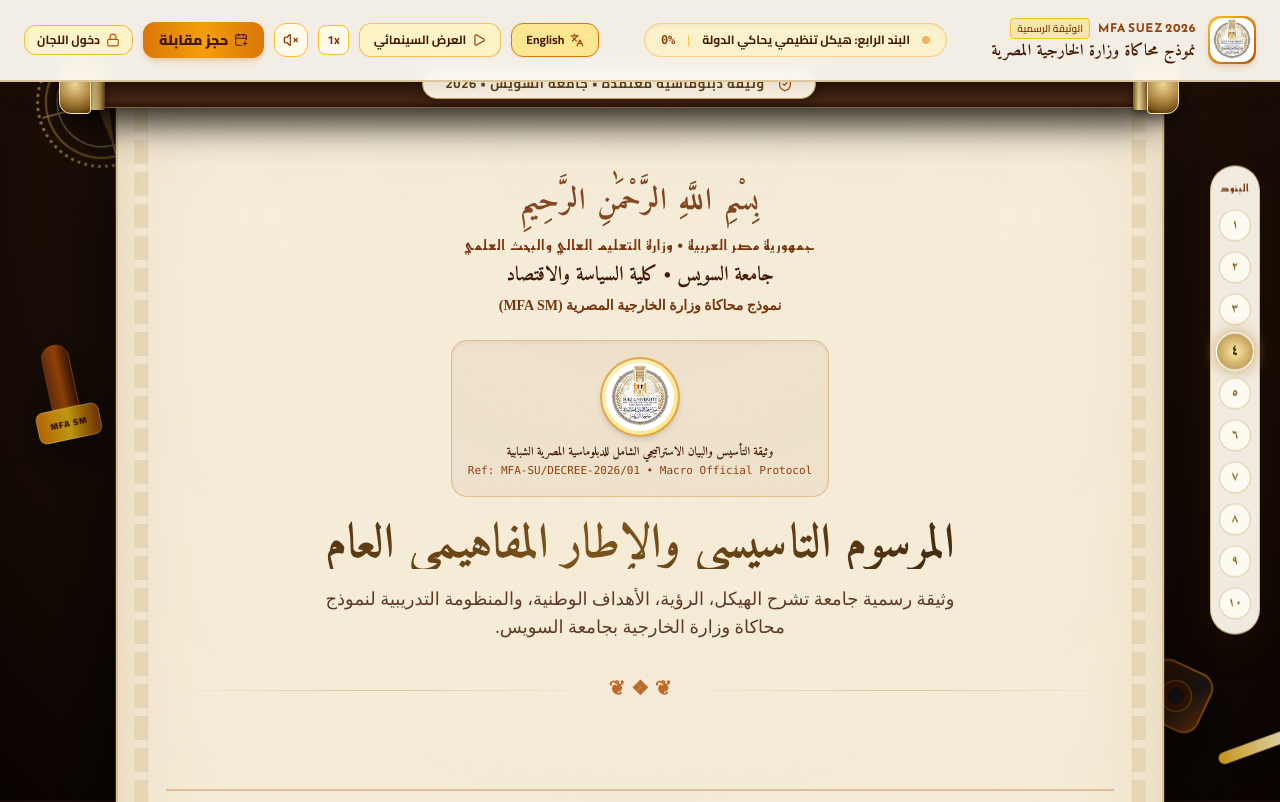
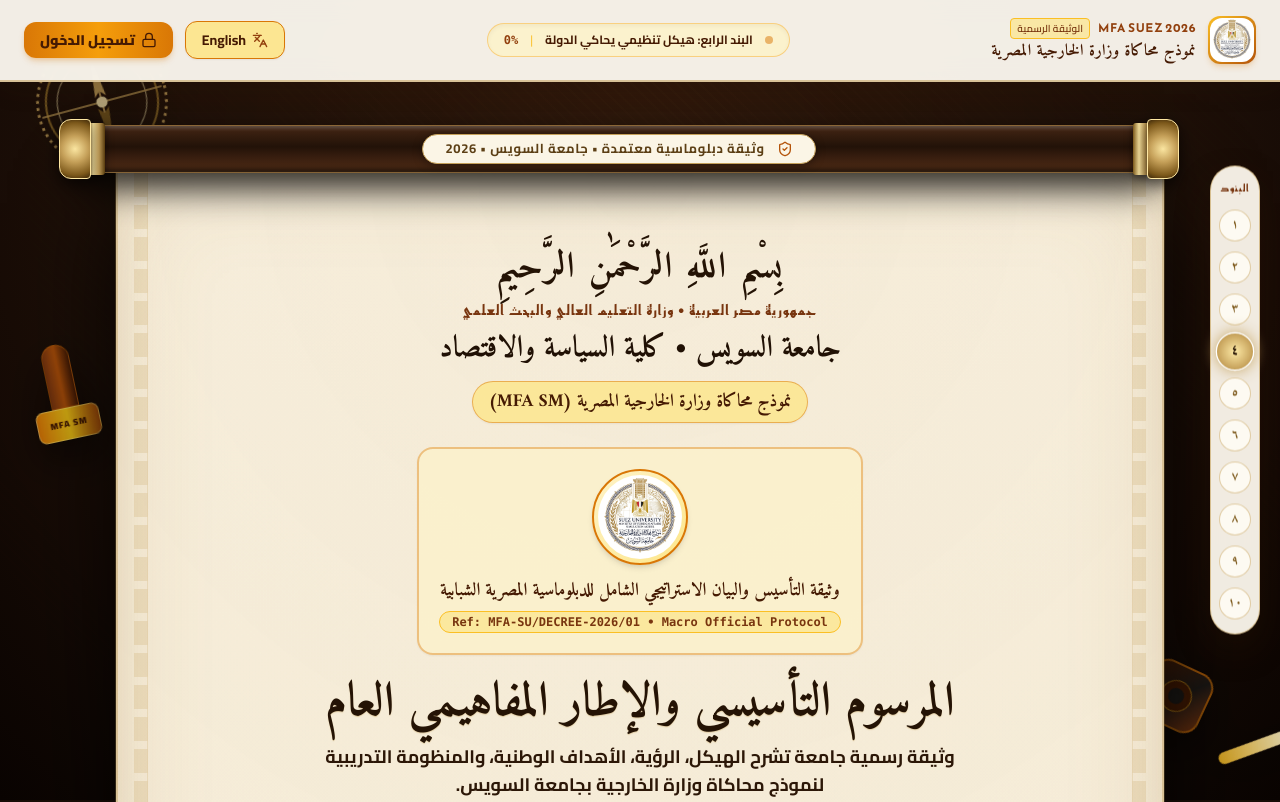
Before and after one commit to anasmhmdforwork/MFA, a website: page public/index.html in a window 1280 px wide. Shown: the top 802 px of the page. Drawn offline with nearby package versions, Linux system fonts and the light colour scheme; a web font is replaced by a local one.

Commit message:
fix(landing): clean header buttons to login and language only, enhance top scroll clearance and typography contrast

```diff
--- a/public/index.html
+++ b/public/index.html
@@ -157,7 +157,7 @@
     .parchment-scroll-wrapper {
       max-width: 1080px;
       margin: 0 auto;
-      padding: 60px 16px 100px;
+      padding: 125px 16px 100px;
       position: relative;
       z-index: 20;
     }
@@ -247,7 +247,7 @@
         padding: 36px 18px;
       }
       .parchment-scroll-wrapper {
-        padding: 40px 8px 80px;
+        padding: 105px 8px 80px;
       }
     }
 
@@ -683,40 +683,18 @@
         <span id="hudProgressPercent" class="text-xs font-bold text-amber-800 font-mono">0%</span>
       </div>
 
-      <!-- Left/Trailing: Controls, Language Switcher & Portal Actions -->
-      <div class="flex items-center gap-2 sm:gap-2.5">
-
+      <!-- Left/Trailing: ONLY Language Switcher & Login Buttons -->
+      <div class="flex items-center gap-2 sm:gap-3">
         <!-- BILINGUAL LANGUAGE SWITCHER BUTTON (AR / EN) -->
-        <button id="langToggleBtn" onclick="toggleLanguage()" class="inline-flex items-center gap-1.5 px-3 py-1.5 sm:px-3.5 sm:py-2 rounded-xl bg-amber-200/90 hover:bg-amber-300 text-amber-950 border border-amber-600 font-bold text-xs shadow-sm transition-all hover:scale-105" title="Switch Language / تغيير اللغة">
-          <i data-lucide="languages" class="w-3.5 h-3.5 text-amber-800"></i>
+        <button id="langToggleBtn" onclick="toggleLanguage()" class="inline-flex items-center gap-1.5 px-3 py-1.5 sm:px-4 sm:py-2 rounded-xl bg-amber-200/90 hover:bg-amber-300 text-amber-950 border border-amber-600 font-bold text-xs sm:text-sm shadow-sm transition-all hover:scale-105" title="Switch Language / تغيير اللغة">
+          <i data-lucide="languages" class="w-4 h-4 text-amber-800"></i>
           <span id="langBtnLabel">English</span>
         </button>
 
-        <!-- Silent Cinematic Auto-Glide Toggle -->
-        <button id="autoGlideBtn" onclick="toggleAutoGlide()" class="inline-flex items-center gap-1.5 px-3 py-1.5 sm:px-3.5 sm:py-2 rounded-xl bg-amber-100 hover:bg-amber-200 text-amber-950 border border-amber-500/60 text-xs font-bold transition-all shadow-sm" title="تمرير سينمائي تلقائي صامت">
-          <i data-lucide="play" id="glideIcon" class="w-3.5 h-3.5 text-amber-800"></i>
-          <span id="glideLabel" data-i18n="hud_glide_btn">العرض السينمائي</span>
-        </button>
-
-        <!-- Speed switch (hidden until auto-glide active) -->
-        <button id="glideSpeedBtn" onclick="toggleGlideSpeed()" class="hidden sm:inline-flex items-center px-2 py-1.5 rounded-lg bg-amber-50 text-amber-900 text-xs font-bold border border-amber-400" title="سرعة التمرير">
-          1x
-        </button>
-
-        <!-- Audio ambience toggle (Silent by default) -->
-        <button id="audioToggleBtn" onclick="toggleAmbientSound()" class="p-2 rounded-xl bg-amber-50 hover:bg-amber-100 text-amber-800 border border-amber-400 text-xs transition-all" title="مؤثر صوتي للمخطوطة (صامت افتراضياً)">
-          <i data-lucide="volume-x" id="audioIcon" class="w-4 h-4"></i>
-        </button>
-
-        <!-- Direct Portal Pathways -->
-        <a href="/book" class="inline-flex items-center gap-1.5 px-3 py-1.5 sm:px-4 sm:py-2 rounded-xl bg-gradient-to-r from-amber-600 via-amber-500 to-amber-600 hover:from-amber-700 hover:to-amber-600 text-amber-950 font-black text-xs sm:text-sm shadow-md shadow-amber-600/25 transition-all">
-          <i data-lucide="calendar-plus" class="w-3.5 h-3.5"></i>
-          <span data-i18n="hud_book_btn">حجز مقابلة</span>
-        </a>
-
-        <a href="/login" class="inline-flex items-center gap-1.5 px-3 py-1.5 rounded-xl bg-amber-100/90 hover:bg-amber-200 text-amber-950 border border-amber-500/70 text-xs font-bold transition-all">
-          <i data-lucide="lock" class="w-3.5 h-3.5 text-amber-700"></i>
-          <span class="hidden sm:inline" data-i18n="hud_login_btn">دخول اللجان</span>
+        <!-- LOGIN BUTTON ONLY -->
+        <a href="/login" class="inline-flex items-center gap-1.5 px-3.5 py-1.5 sm:px-4 sm:py-2 rounded-xl bg-gradient-to-r from-amber-600 via-amber-500 to-amber-600 hover:from-amber-700 hover:to-amber-600 text-amber-950 font-black text-xs sm:text-sm shadow-md shadow-amber-600/25 transition-all hover:scale-105">
+          <i data-lucide="lock" class="w-4 h-4 text-amber-950"></i>
+          <span data-i18n="hud_login_btn">تسجيل الدخول</span>
         </a>
       </div>
 
@@ -804,41 +782,41 @@
       <header class="text-center pb-12 pt-4 relative z-10 border-b-2 border-amber-700/30">
 
         <!-- Sacred Invocation in Classical Calligraphy -->
-        <div class="font-amiri text-2xl sm:text-3xl text-amber-900/90 font-bold mb-4 tracking-wider" data-i18n="doc_invocation">
+        <div class="font-amiri text-3xl sm:text-4xl text-amber-950 font-black mb-3 tracking-wider" style="color: #241305;" data-i18n="doc_invocation">
           بِسْمِ اللَّهِ الرَّحْمَٰنِ الرَّحِيمِ
         </div>
 
         <!-- Official Republic & University Heading -->
         <div class="flex flex-col items-center justify-center gap-1.5 mb-6 text-amber-950">
-          <span class="font-kufi text-xs sm:text-sm font-semibold tracking-widest text-amber-900 uppercase" data-i18n="doc_republic">
+          <span class="font-kufi text-xs sm:text-sm font-bold tracking-widest text-amber-900 uppercase" data-i18n="doc_republic">
             جمهورية مصر العربية • وزارة التعليم العالي والبحث العلمي
           </span>
-          <span class="font-amiri text-base sm:text-xl font-bold text-amber-950" data-i18n="doc_faculty">
+          <span class="font-amiri text-2xl sm:text-3xl font-black text-amber-950 mt-1" style="color: #201004;" data-i18n="doc_faculty">
             جامعة السويس • كلية السياسة والاقتصاد
           </span>
-          <span class="font-ruqaa text-sm text-amber-900 font-semibold" data-i18n="doc_entity">
+          <div class="inline-flex items-center gap-2 px-4 py-1.5 rounded-full bg-amber-200/80 border border-amber-600/50 text-amber-950 font-bold font-amiri text-base sm:text-lg shadow-sm mt-2" data-i18n="doc_entity">
             نموذج محاكاة وزارة الخارجية المصرية (MFA SM)
-          </span>
+          </div>
         </div>
 
         <!-- Official Central Medallion -->
-        <div class="inline-flex flex-col items-center justify-center p-4 rounded-2xl bg-amber-900/5 border border-amber-600/35 shadow-inner mb-6">
-          <div class="w-20 h-20 rounded-full bg-gradient-to-br from-amber-100 to-amber-200 border-2 border-amber-600/60 p-1 shadow-md mb-2">
+        <div class="inline-flex flex-col items-center justify-center p-5 rounded-2xl bg-amber-100/60 border-2 border-amber-600/40 shadow-sm mb-6 max-w-md mx-auto">
+          <div class="w-24 h-24 rounded-full bg-gradient-to-br from-amber-100 to-amber-200 border-2 border-amber-600 p-1 shadow-md mb-3">
             <img src="/logo.jpg" alt="ختم النسر والنموذج" class="w-full h-full object-cover rounded-full">
           </div>
-          <div class="font-amiri text-xs font-bold text-amber-950" data-i18n="doc_medallion_title">
+          <div class="font-amiri text-base sm:text-lg font-bold text-amber-950 text-center leading-snug" data-i18n="doc_medallion_title">
             وثيقة التأسيس والبيان الاستراتيجي الشامل للدبلوماسية المصرية الشبابية
           </div>
-          <div class="text-[11px] text-amber-800 font-mono mt-0.5">
+          <div class="text-xs text-amber-900 font-mono font-bold mt-1.5 bg-amber-200/70 px-3 py-0.5 rounded-full border border-amber-400">
             Ref: MFA-SU/DECREE-2026/01 • Macro Official Protocol
           </div>
         </div>
 
-        <h2 class="text-2xl sm:text-4xl lg:text-5xl font-black font-amiri gold-gradient-title leading-tight mb-4" data-i18n="doc_main_title">
+        <h2 class="text-3xl sm:text-4xl lg:text-5xl font-black font-amiri text-amber-950 leading-tight mb-4" style="color: #241305; text-shadow: 0 1px 1px rgba(197, 160, 89, 0.4);" data-i18n="doc_main_title">
           المرسوم التأسيسي والإطار المفاهيمي العام
         </h2>
 
-        <p class="max-w-2xl mx-auto font-ruqaa text-base sm:text-lg text-amber-950/85 leading-relaxed" data-i18n="doc_lead_desc">
+        <p class="max-w-2xl mx-auto font-cairo text-base sm:text-lg font-bold text-amber-950 leading-relaxed" style="color: #2c1707;" data-i18n="doc_lead_desc">
           وثيقة رسمية جامعة تشرح الهيكل، الرؤية، الأهداف الوطنية، والمنظومة التدريبية لنموذج محاكاة وزارة الخارجية بجامعة السويس.
         </p>
 
@@ -1973,7 +1951,7 @@
         hud_brand_sub: "MFA SUEZ 2026",
         hud_official_badge: "الوثيقة الرسمية",
         hud_book_btn: "حجز مقابلة",
-        hud_login_btn: "دخول اللجان",
+        hud_login_btn: "تسجيل الدخول",
         hud_glide_btn: "العرض السينمائي",
         hud_glide_pause: "إيقاف مؤقت",
         astrolabe_label: "البنود",
@@ -2210,7 +2188,7 @@
         hud_brand_sub: "MFA SUEZ 2026",
         hud_official_badge: "Official Charter",
         hud_book_btn: "Book Interview",
-        hud_login_btn: "Committee Login",
+        hud_login_btn: "Login",
         hud_glide_btn: "Cinematic Scroll",
         hud_glide_pause: "Pause Scroll",
         astrolabe_label: "ARTICLES",
```
Also changed, not shown: public/landing.html (+23 -45 lines).
